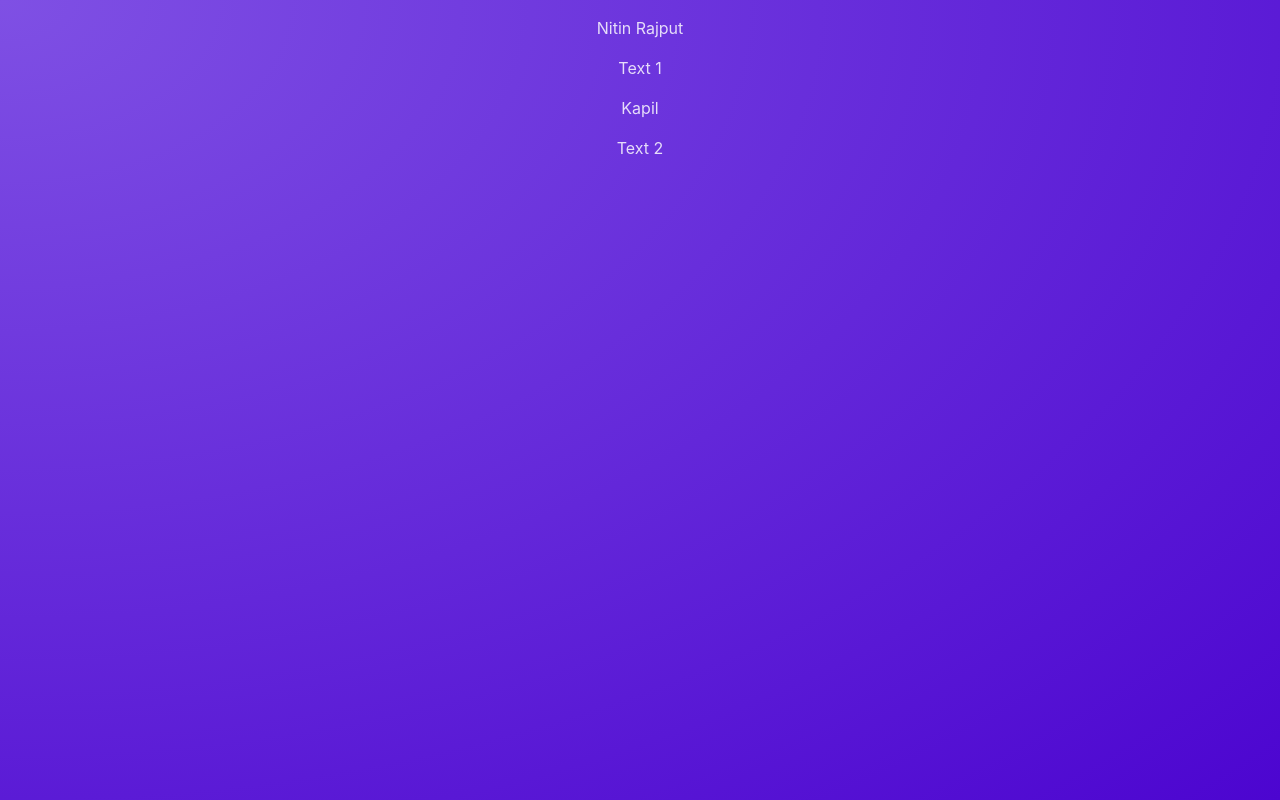
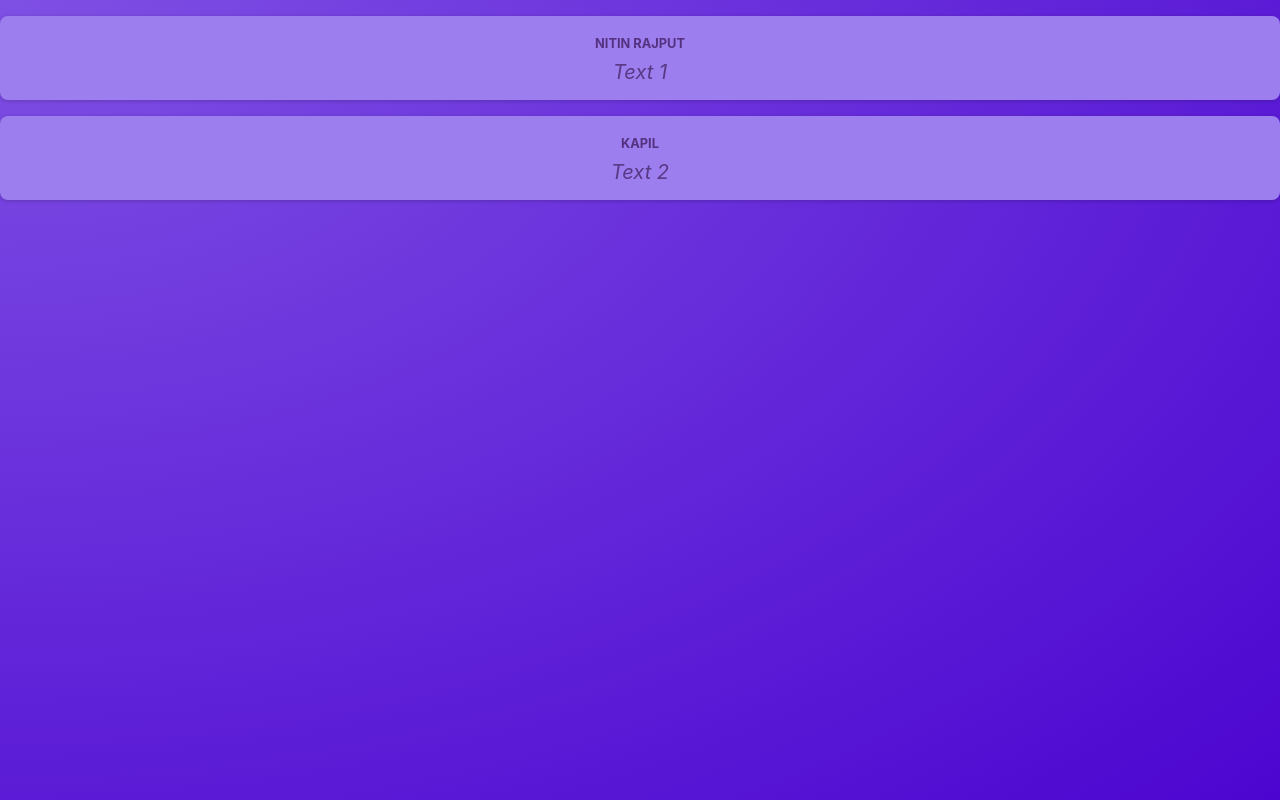
Before and after one commit to NitinRajput98/NextJS-Learning, a React (Vite) app in the folder 02-React-Refresher/starting-project/: page / in a window 1280 px wide. Built offline with nearby package versions, Linux system fonts and the light colour scheme.

Commit message:
CSS styling and CSS modules

```diff
--- a/02-React-Refresher/starting-project/src/App.jsx
+++ b/02-React-Refresher/starting-project/src/App.jsx
@@ -3,8 +3,8 @@
 function App() {
   return (
     <main>
-      <Post displayName="Nitin Rajput" text="Text 1" />
-      <Post displayName="Kapil" text="Text 2" />
+      <Post author="Nitin Rajput" body="Text 1" />
+      <Post author="Kapil" body="Text 2" />
     </main>
   );
 }
--- a/02-React-Refresher/starting-project/src/components/Post.jsx
+++ b/02-React-Refresher/starting-project/src/components/Post.jsx
@@ -1,8 +1,10 @@
-function Post({ displayName, text }) {
+import classes from "./Post.module.css";
+
+function Post(props) {
   return (
-    <div>
-      <p>{displayName}</p>
-      <p>{text}</p>
+    <div className={classes.post}>
+      <p className={classes.author}>{props.author}</p>
+      <p className={classes.text}>{props.body}</p>
     </div>
   );
 }
--- /dev/null
+++ b/02-React-Refresher/starting-project/src/components/Post.module.css
@@ -0,0 +1,35 @@
+.post {
+  margin: 1rem 0;
+  padding: 1rem;
+  background-color: #9c7eee;
+  border-radius: 8px;
+  box-shadow: 0 1px 4px rgba(0, 0, 0, 0.2);
+  animation: animate-in 1s ease-out forwards;
+}
+
+.author {
+  font-size: 0.8rem;
+  font-weight: bold;
+  color: #543280;
+  margin: 0;
+  text-transform: uppercase;
+}
+
+.text {
+  white-space: pre-wrap;
+  font-size: 1.25rem;
+  margin: 0.25rem 0 0 0;
+  color: #593884;
+  font-style: italic;
+}
+
+@keyframes animate-in {
+  from {
+    opacity: 0;
+    transform: translateY(1rem);
+  }
+  to {
+    opacity: 1;
+    transform: translateY(0);
+  }
+}
```
